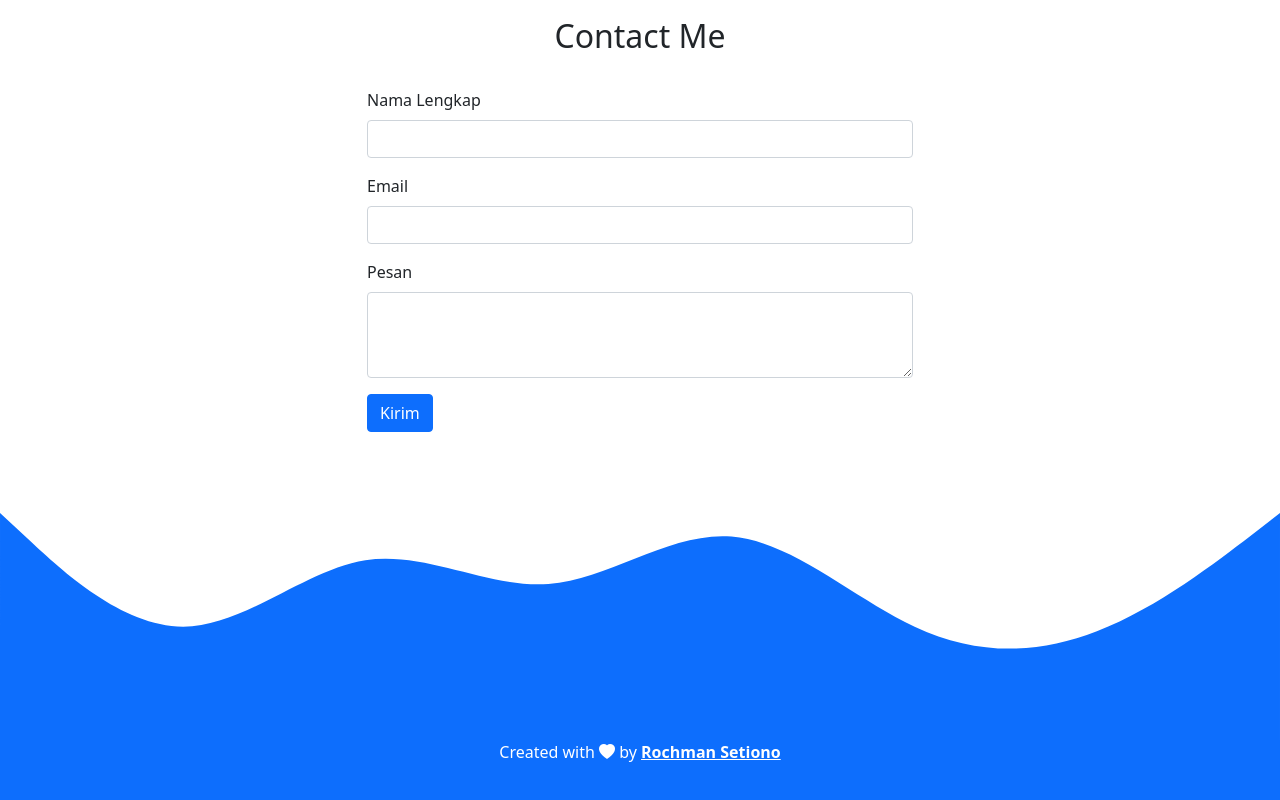
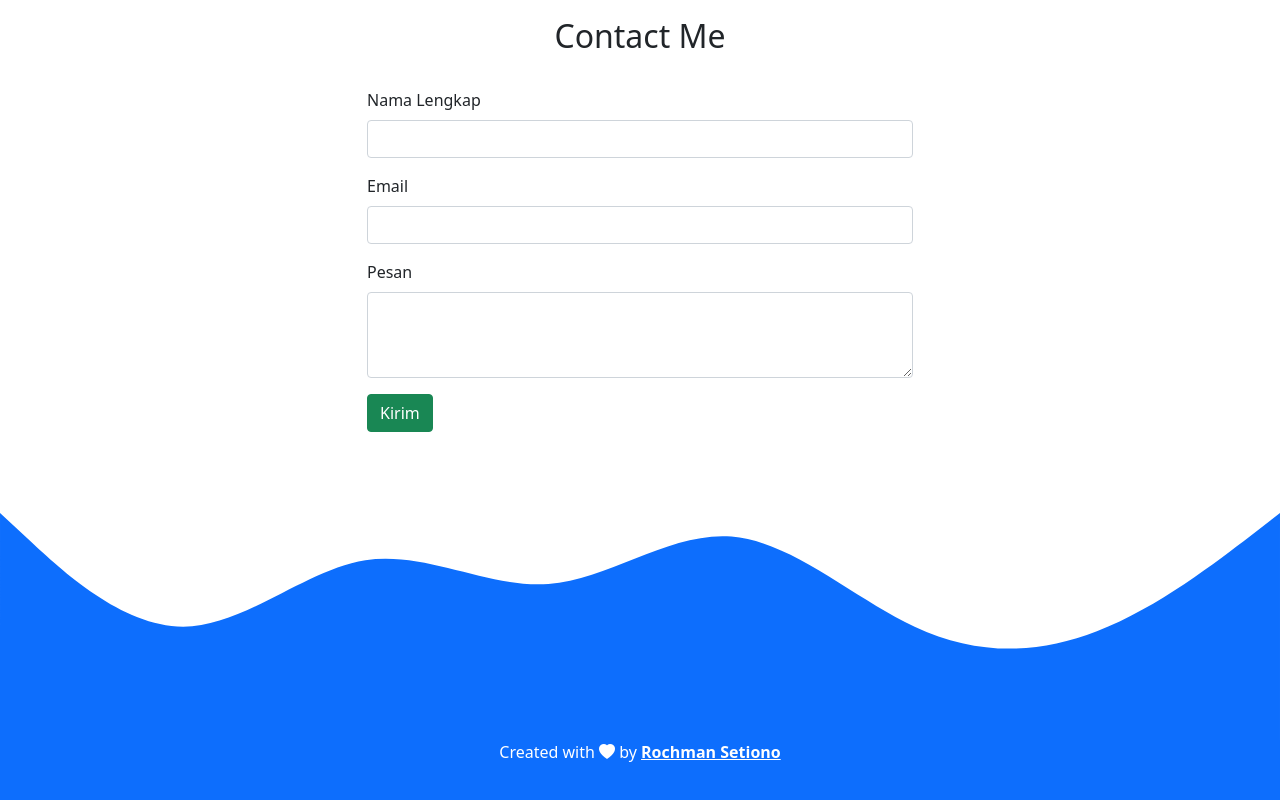
Before and after one commit to rochmans26/rochmansetiono.github.io, a plain HTML site: page index.html in a window 1280 px wide. Shown: the part 2640-3440 px from the top of the page. Drawn offline with nearby package versions, Linux system fonts and the light colour scheme.

Commit message:
mengubah warna tombol menjadi warna hijau

```diff
--- a/index.html
+++ b/index.html
@@ -262,7 +262,7 @@
                   rows="3"
                 ></textarea>
               </div>
-              <button type="submit" class="btn btn-primary">
+              <button type="submit" class="btn btn-success">
                 Kirim
               </button>
             </form>
```
